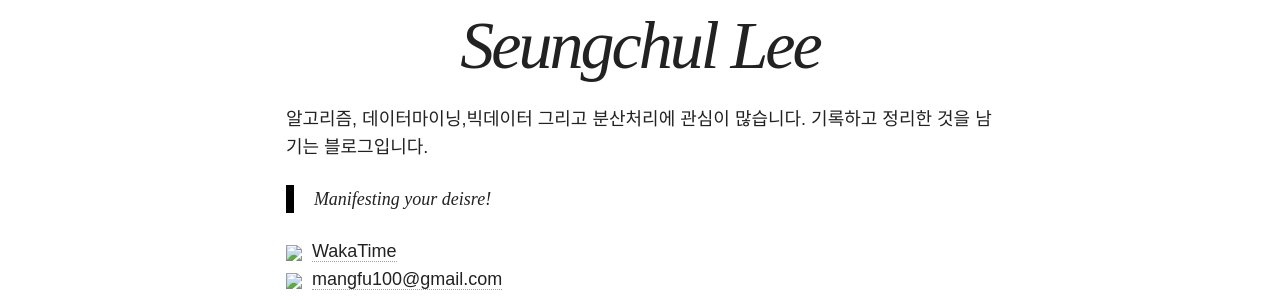
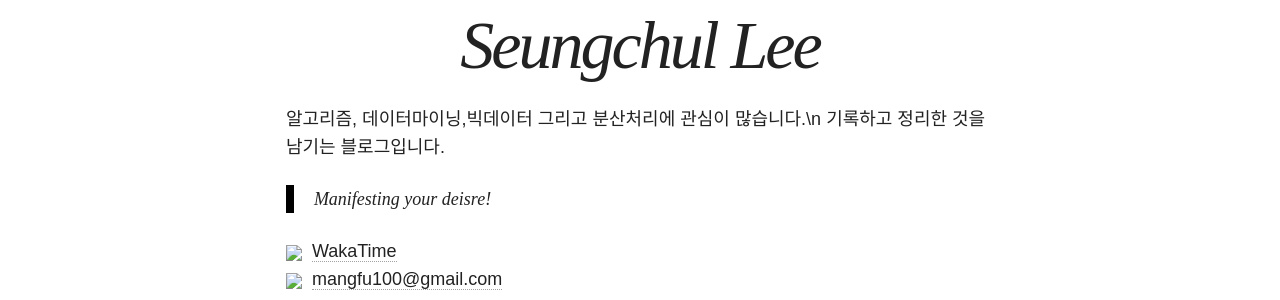
Before and after one commit to sclee01/sclee01.github.io, a Jekyll site: the page built from about/index.md, in a window 1280 px wide. Shown: the part 521-821 px from the top of the page. Built offline with Jekyll 4.4.1, drawn with Linux system fonts in a browser that asks for light colours; nearby versions of some CDN libraries.

```diff
--- a/about/index.md
+++ b/about/index.md
@@ -8,7 +8,7 @@ image:
 ---
 
 
-알고리즘, 데이터마이닝,빅데이터 그리고 분산처리에 관심이 많습니다.
+알고리즘, 데이터마이닝,빅데이터 그리고 분산처리에 관심이 많습니다.\n
 기록하고 정리한 것을 남기는 블로그입니다.
 
 > Manifesting your deisre!
```
